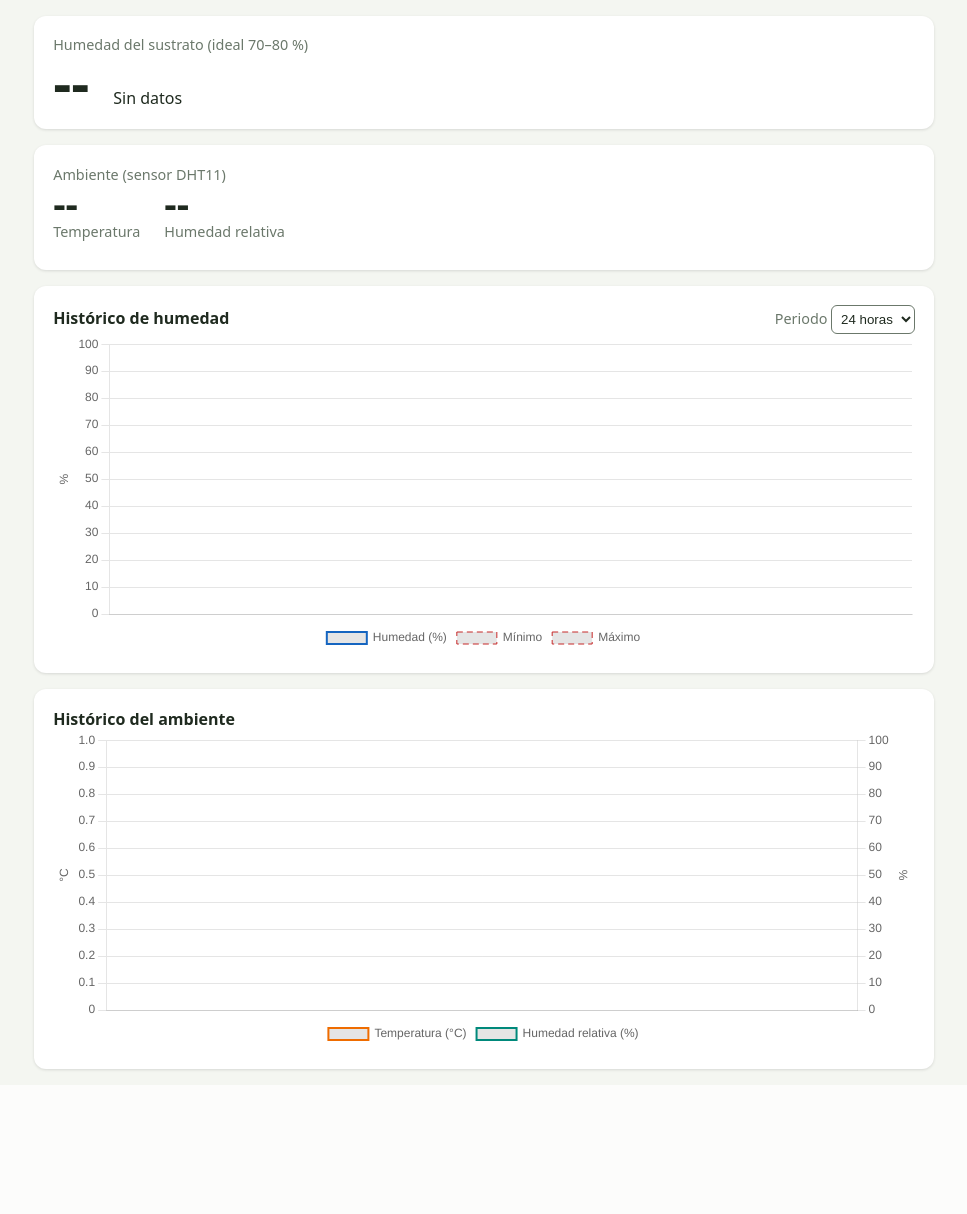
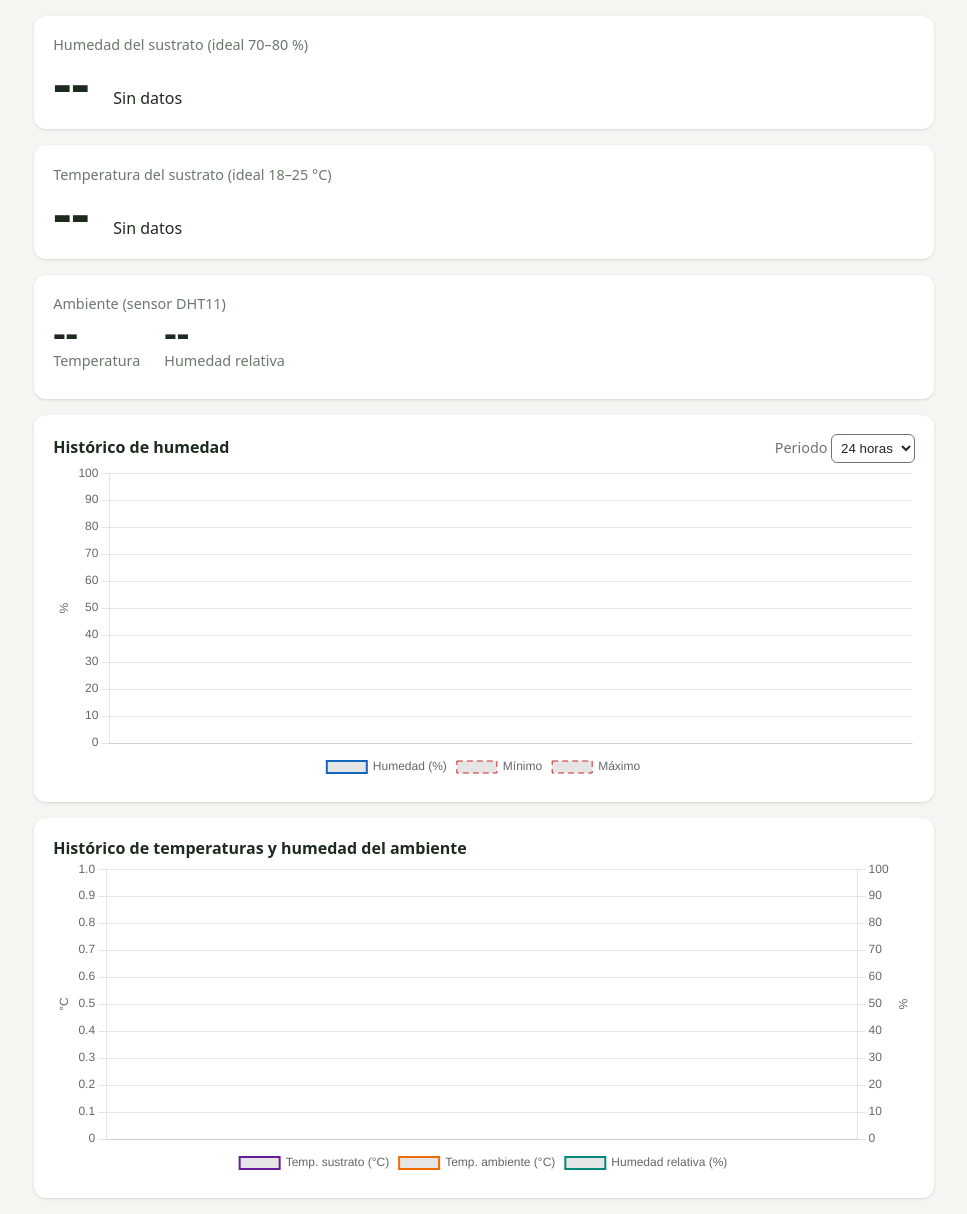
Before and after one commit to ingivansalcedo/lombrihumus, a Flask app: page / in a window 1280 px wide. Shown: the part 44-1258 px from the top of the page, without its empty margins (156-1123 px from the left). Before the commit the page ends 1116 px from the top, so only its background shows below. Run offline with Flask 3, Linux system fonts and the light colour scheme; data that the repository does not hold is empty.

Commit message:
Agrega sensor DS18B20 de temperatura del sustrato
Arduino Uno lee el DS18B20 (pin 12) sin bloquear el ciclo y envía SUE,<temp>; el servidor lo une a cada fila del CSV (nueva columna temp_sustrato, con migración automática); panel web con tarjeta y gráfico; alertas Telegram con ideal 18-25 °C y crítico menor a 10 °C o mayor a 30 °C.

```diff
--- a/monitor/alertas.py
+++ b/monitor/alertas.py
@@ -7,6 +7,7 @@ from . import config
 
 NOMBRES = {
     "humedad": "Humedad del sustrato",
+    "temp_sustrato": "Temperatura del sustrato",
     "temp_ambiente": "Temperatura ambiente",
     "hum_ambiente": "Humedad relativa del ambiente",
 }
--- a/monitor/lector_serial.py
+++ b/monitor/lector_serial.py
@@ -15,7 +15,8 @@ recientes: deque = deque(maxlen=300)
 estado_conexion = {"conectado": False, "mensaje": "Iniciando..."}
 ultima_recepcion: float | None = None
 _ambiente: dict = {}  # última lectura del DHT11: temp, hum, instante
-AMBIENTE_VIGENCIA = 10  # s; pasado este tiempo el dato del DHT11 se considera perdido
+_sustrato: dict = {}  # última lectura del DS18B20: temp, instante
+AMBIENTE_VIGENCIA = 10  # s; pasado este tiempo el dato del DHT11/DS18B20 se considera perdido
 SEGUNDOS_SIN_DATOS = 15 # sin lecturas durante este tiempo => se muestra desconectado
 
 
@@ -60,6 +61,21 @@ def parsear_ambiente(linea: str) -> tuple[float, float] | None:
     return temp, hum
 
 
+def parsear_sustrato(linea: str) -> float | None:
+    """Interpreta 'SUE,<temp_C>' del DS18B20. None si no es válida."""
+    partes = linea.strip().split(",")
+    if len(partes) != 2 or partes[0] != "SUE":
+        return None
+    try:
+        temp = float(partes[1])
+    except ValueError:
+        return None
+    # Rango de operación del DS18B20; descarta NaN y el -127 de sensor desconectado
+    if not -55 <= temp <= 125 or temp == -127:
+        return None
+    return temp
+
+
 def _procesar(lectura: dict) -> None:
     global ultima_lectura, ultima_recepcion
     # Une la última lectura del DHT11 si es reciente; si no, deja las columnas vacías
@@ -68,6 +84,12 @@ def _procesar(lectura: dict) -> None:
         lectura["hum_ambiente"] = _ambiente["hum"]
     else:
         lectura["temp_ambiente"] = lectura["hum_ambiente"] = ""
+
+    # Igual con la temperatura del sustrato (DS18B20)
+    if _sustrato and time.time() - _sustrato["instante"] <= AMBIENTE_VIGENCIA:
+        lectura["temp_sustrato"] = _sustrato["temp"]
+    else:
+        lectura["temp_sustrato"] = ""
 
     ultima_lectura = lectura
     ultima_recepcion = time.time()
@@ -78,6 +100,8 @@ def _procesar(lectura: dict) -> None:
     if lectura["temp_ambiente"] != "":
         valores["temp_ambiente"] = lectura["temp_ambiente"]
         valores["hum_ambiente"] = lectura["hum_ambiente"]
+    if lectura["temp_sustrato"] != "":
+        valores["temp_sustrato"] = lectura["temp_sustrato"]
     alertas.evaluar(valores)
 
 
@@ -87,6 +111,10 @@ def recibir_linea(linea: str) -> bool:
     if ambiente:
         # No genera fila: se une a la siguiente lectura HUM
         _ambiente.update(temp=ambiente[0], hum=ambiente[1], instante=time.time())
+        return True
+    sustrato = parsear_sustrato(linea)
+    if sustrato is not None:
+        _sustrato.update(temp=sustrato, instante=time.time())
         return True
     lectura = parsear(linea)
     if lectura is None:
@@ -125,6 +153,7 @@ def _bucle_simulado() -> None:
         pct = 75 + 12 * math.sin(t / 20) + random.uniform(-1, 1)
         cruda = round(config.ADC_SECO - pct / 100 * (config.ADC_SECO - config.ADC_MOJADO))
         recibir_linea(f"AMB,{22 + 3 * math.sin(t / 30):.1f},{55 + 8 * math.sin(t / 25):.1f}")
+        recibir_linea(f"SUE,{21.5 + 4 * math.sin(t / 40):.1f}")
         recibir_linea(f"HUM,{cruda},{int(pct < 70)}")
         t += 1
         time.sleep(2)
--- a/monitor/registro_csv.py
+++ b/monitor/registro_csv.py
@@ -7,7 +7,7 @@ from . import config
 
 CAMPOS = [
     "timestamp", "humedad_cruda", "humedad_pct", "humedad_d0",
-    "temp_ambiente", "hum_ambiente",
+    "temp_ambiente", "hum_ambiente", "temp_sustrato",
 ]
 _candado = threading.Lock()
 
@@ -15,7 +15,7 @@ _candado = threading.Lock()
 def preparar() -> None:
     """Al arrancar: deja el CSV con el encabezado actual.
 
-    Cubre archivos con el esquema anterior (4 columnas) o sin encabezado.
+    Cubre archivos con un esquema anterior (menos columnas) o sin encabezado.
     Antes de reescribir guarda una copia en lecturas.csv.bak.
     """
     ruta = config.ARCHIVO_CSV
--- a/monitor/templates/index.html
+++ b/monitor/templates/index.html
@@ -49,6 +49,17 @@
   </section>
 
   <section class="tarjeta">
+    <div class="suave">Temperatura del sustrato (ideal {{ limites.temp_sustrato.min|int }}–{{ limites.temp_sustrato.max|int }} °C)</div>
+    <div class="fila">
+      <div id="tempSus" class="valor">--</div>
+      <div>
+        <div id="estadoSus">Sin datos</div>
+        <div id="detalleSus" class="suave"></div>
+      </div>
+    </div>
+  </section>
+
+  <section class="tarjeta">
     <div class="suave">Ambiente (sensor DHT11)</div>
     <div class="fila">
       <div><div id="temp" class="valor medio">--</div><div class="suave">Temperatura</div></div>
@@ -74,7 +85,7 @@
   </section>
 
   <section class="tarjeta">
-    <strong>Histórico del ambiente</strong>
+    <strong>Histórico de temperaturas y humedad del ambiente</strong>
     <div class="grafico"><canvas id="graficoAmb"></canvas></div>
   </section>
 </main>
@@ -101,7 +112,8 @@ const LIM = {{ limites|tojson }};  // {sensor: {min, max, crit_min, crit_max}}
 const graficoAmb = new Chart($('graficoAmb'), {
   type: 'line',
   data: { labels: [], datasets: [
-    { label: 'Temperatura (°C)', data: [], borderColor: '#ef6c00', pointRadius: 0, tension: .25, borderWidth: 2, yAxisID: 'yT' },
+    { label: 'Temp. sustrato (°C)', data: [], borderColor: '#6a1b9a', pointRadius: 0, tension: .25, borderWidth: 2, yAxisID: 'yT' },
+    { label: 'Temp. ambiente (°C)', data: [], borderColor: '#ef6c00', pointRadius: 0, tension: .25, borderWidth: 2, yAxisID: 'yT' },
     { label: 'Humedad relativa (%)', data: [], borderColor: '#00897b', pointRadius: 0, tension: .25, borderWidth: 2, yAxisID: 'yH' },
   ]},
   options: { responsive: true, maintainAspectRatio: false, animation: false,
@@ -136,6 +148,22 @@ async function actualizarActual() {
                             : '✅ En rango ideal';
     $('detalle').textContent = `Valor crudo: ${l.humedad_cruda} · D0: ${l.humedad_d0} · ${l.timestamp.replace('T',' ')}`;
 
+    const haySus = l.temp_sustrato !== '' && l.temp_sustrato != null;
+    if (haySus) {
+      const t = l.temp_sustrato, ns = nivel('temp_sustrato', t), frio = t < LIM.temp_sustrato.min;
+      $('tempSus').textContent = t.toFixed(1) + ' °C';
+      $('tempSus').className = 'valor ' + clase('temp_sustrato', t);
+      $('estadoSus').textContent = ns === 2 ? (frio ? '🚨 CRÍTICO: sustrato muy frío' : '🚨 CRÍTICO: estrés térmico')
+                                 : ns === 1 ? (frio ? '⚠️ Sustrato frío' : '⚠️ Sustrato caliente')
+                                 : '✅ En rango ideal';
+      $('detalleSus').textContent = '';
+    } else {
+      $('tempSus').textContent = '--';
+      $('tempSus').className = 'valor';
+      $('estadoSus').textContent = 'Sin datos';
+      $('detalleSus').textContent = '⚠️ Sin lectura reciente del DS18B20 (revisa el cableado en el pin 12 y la resistencia de 4.7 kΩ)';
+    }
+
     const hayAmb = l.temp_ambiente !== '' && l.temp_ambiente != null;
     $('temp').textContent = hayAmb ? l.temp_ambiente.toFixed(1) + ' °C' : '--';
     $('humAmb').textContent = hayAmb ? l.hum_ambiente.toFixed(0) + ' %' : '--';
@@ -161,8 +189,9 @@ async function actualizarHistorial() {
   // Las filas sin DHT11 (vacías) quedan como hueco en la línea
   const num = v => (v === '' || v == null) ? null : +v;
   graficoAmb.data.labels = grafico.data.labels;
-  graficoAmb.data.datasets[0].data = datos.map(d => num(d.temp_ambiente));
-  graficoAmb.data.datasets[1].data = datos.map(d => num(d.hum_ambiente));
+  graficoAmb.data.datasets[0].data = datos.map(d => num(d.temp_sustrato));
+  graficoAmb.data.datasets[1].data = datos.map(d => num(d.temp_ambiente));
+  graficoAmb.data.datasets[2].data = datos.map(d => num(d.hum_ambiente));
   graficoAmb.update();
 }
 
```
Also changed, not shown: monitor/config.py (+8 -0 lines), 3 other files.
